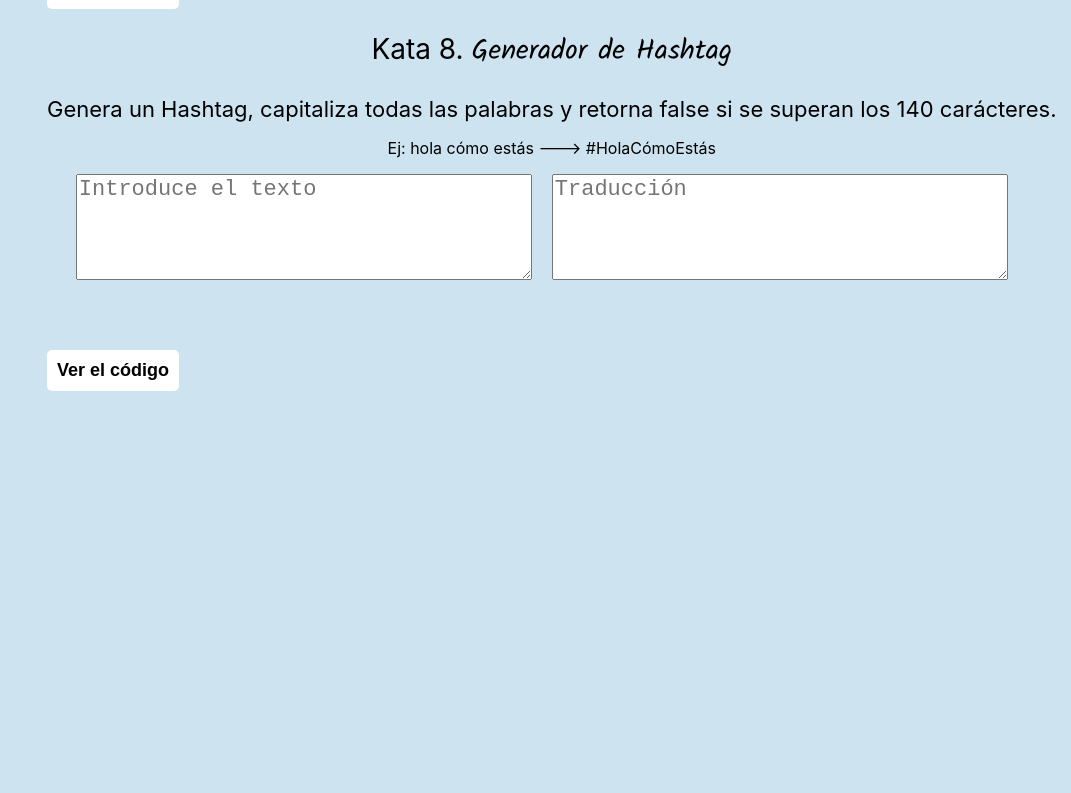
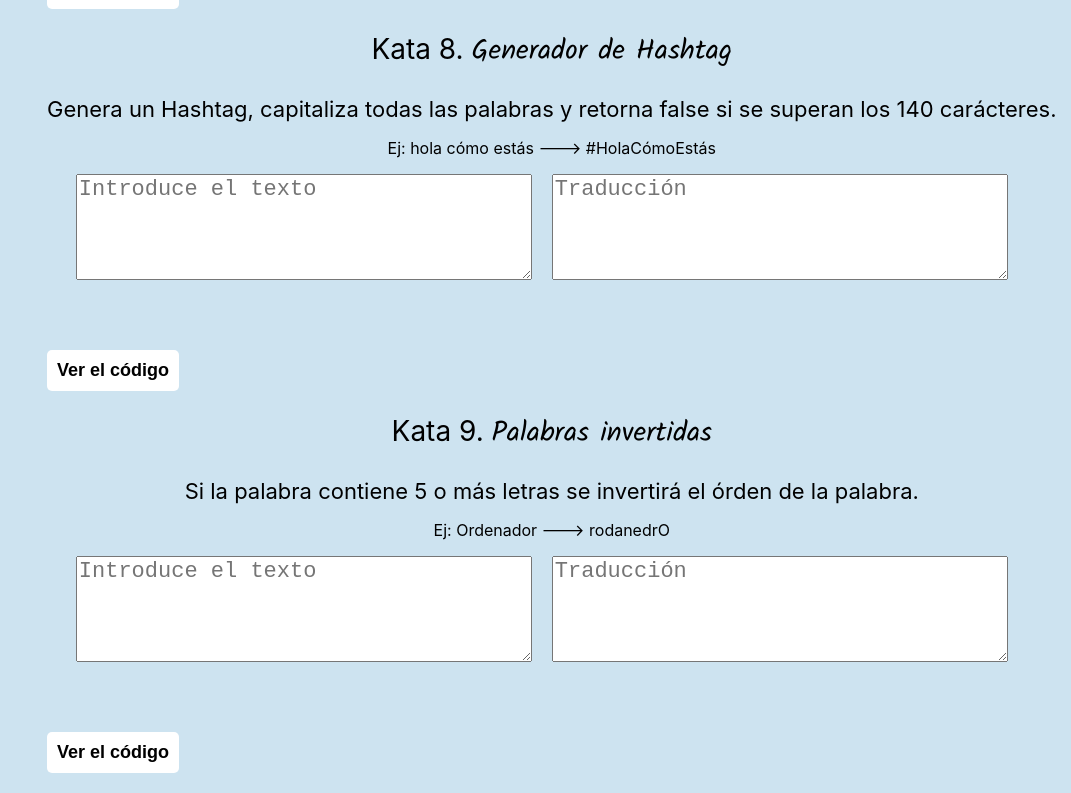
Before and after one commit to nataliamateo/Katas, a React (Create React App) app: page / in a window 1280 px wide. Shown: the part 2583-3376 px from the top of the page, without its empty margins (209-1280 px from the left). Before the commit the page ends 2994 px from the top, so only its background shows below. Built offline with nearby package versions, Linux system fonts and the light colour scheme.

Commit message:
Add kata9 HTML and SCSS

```diff
--- a/src/components/App.js
+++ b/src/components/App.js
@@ -9,30 +9,33 @@ import Kata5 from './Kata5';
 import Kata6 from './Kata6';
 import Kata7 from './Kata7';
 import Kata8 from './Kata8';
+import Kata9 from './Kata9';
 import CodeViewer from './CodeViewer';
 
 const App = () => {
   return (
-    <div className='App'>
+    <div className="App">
       <Header />
-      <main className='App__container'>
-        <h1 className='App__container--title'>Resultado de katas de Codewars</h1>
+      <main className="App__container">
+        <h1 className="App__container--title">Resultado de katas de Codewars</h1>
         <Kata1 />
-        <CodeViewer image='./images/kata1.png' />
+        <CodeViewer image="./images/kata1.png" />
         <Kata2 />
-        <CodeViewer image='./images/kata2.png' />
+        <CodeViewer image="./images/kata2.png" />
         <Kata3 />
-        <CodeViewer image='./images/kata3.png' />
+        <CodeViewer image="./images/kata3.png" />
         <Kata4 />
-        <CodeViewer image='./images/kata4.png' />
+        <CodeViewer image="./images/kata4.png" />
         <Kata5 />
-        <CodeViewer image='./images/kata5.png' />
+        <CodeViewer image="./images/kata5.png" />
         <Kata6 />
-        <CodeViewer image='./images/kata6.png' />
+        <CodeViewer image="./images/kata6.png" />
         <Kata7 />
-        <CodeViewer image='./images/kata7.png' />
+        <CodeViewer image="./images/kata7.png" />
         <Kata8 />
-        <CodeViewer image='./images/kata8.png' />
+        <CodeViewer image="./images/kata8.png" />
+        <Kata9 />
+        <CodeViewer image="./images/kata8.png" />
       </main>
     </div>
   );
--- /dev/null
+++ b/src/components/Kata9.js
@@ -0,0 +1,38 @@
+import React from 'react';
+import { useState } from 'react';
+import '../stylesheets/Kata9.scss';
+import TextInput from './TextInput';
+import TextResult from './TextResult';
+
+const SpinningWords = () => {
+  let [text, setText] = useState('');
+
+  const changeText = (value) => {
+    setText(value);
+  };
+
+  function spinWords(str) {
+    var words = str
+      .split(' ')
+      .map((word) => (word.length >= 5 ? [...word].reverse().join('') : word))
+      .join(' ');
+
+    return words;
+  }
+
+  return (
+    <div className="kata9">
+      <h2 className="kata9__title" id="kata9">
+        Kata 9. <span className="kata9__title--subtitle">Palabras invertidas</span>
+      </h2>
+      <p className="kata9__text">Si la palabra contiene 5 o más letras se invertirá el órden de la palabra.</p>
+      <p>Ej: Ordenador ---> rodanedrO</p>
+      <div className="kata9__spinWord">
+        <TextInput onChangeText={changeText} />
+        <TextResult value={spinWords(text)} />
+      </div>
+    </div>
+  );
+};
+
+export default SpinningWords;
--- /dev/null
+++ b/src/stylesheets/Kata9.scss
@@ -0,0 +1,26 @@
+.kata9 {
+  display: flex;
+  flex-direction: column;
+  align-items: center;
+  padding-bottom: 70px;
+
+  &__title {
+    font-size: 28px;
+    font-weight: 400;
+    margin: 0;
+    &--subtitle {
+      font-family: 'Kalam';
+    }
+  }
+
+  &__text {
+    font-size: 22px;
+    margin-bottom: 0;
+  }
+
+  &__spinWord {
+    display: flex;
+    flex-direction: row;
+    justify-content: center;
+  }
+}
```
